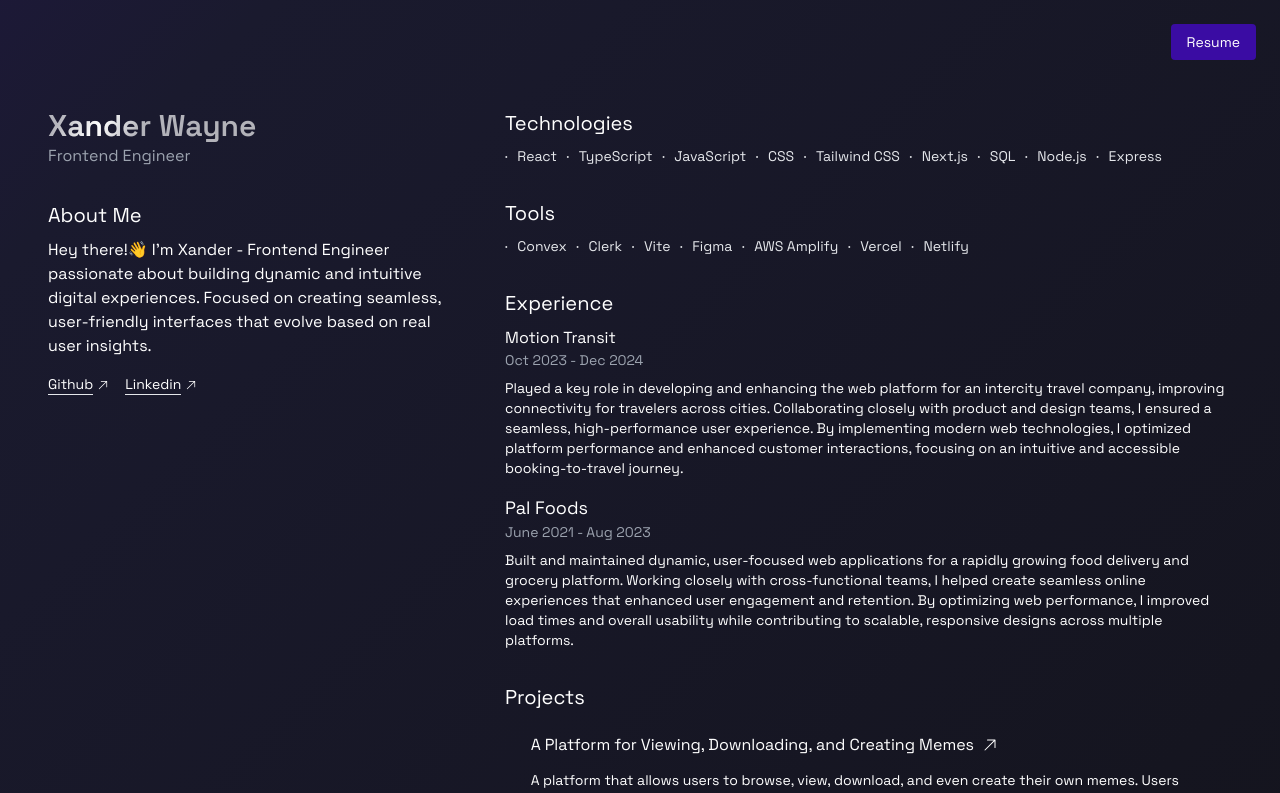
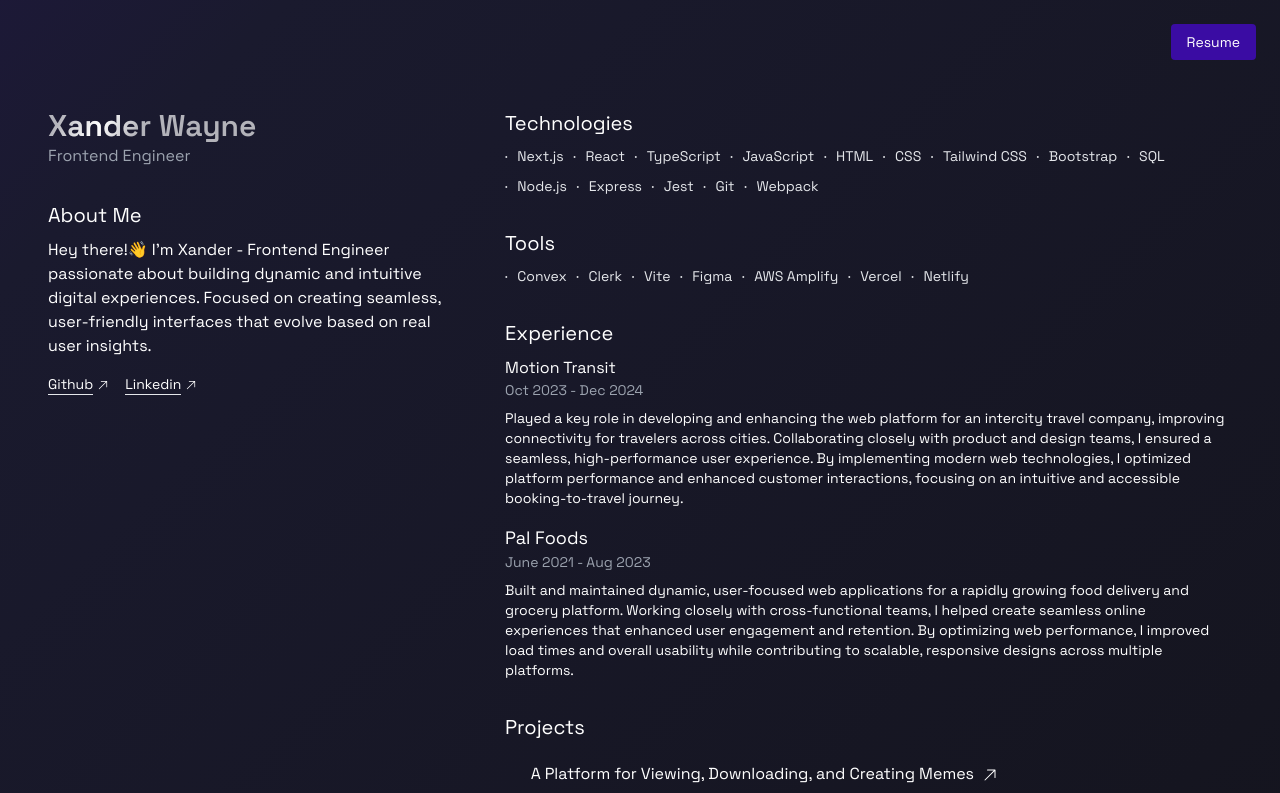
Before and after one commit to xaaug/portfolio-v1, a Next.js app: page / in a window 1280 px wide. Shown: the top 793 px of the page. Built offline with nearby package versions, Linux system fonts and the light colour scheme.

Commit message:
Add technologies and technologies

```diff
--- a/app/page.tsx
+++ b/app/page.tsx
@@ -24,15 +24,20 @@ const projects: Project[] = [
 ];
 
 const technologies: string[] = [
+  "Next.js",
   "React",
   "TypeScript",
   "JavaScript",
+  "HTML",
   "CSS",
   "Tailwind CSS",
-  "Next.js",
+  "Bootstrap",
   "SQL",
   "Node.js",
   "Express",
+  "Jest",
+  "Git",
+  "Webpack",
 ];
 
 const tools: string[] = [
```
